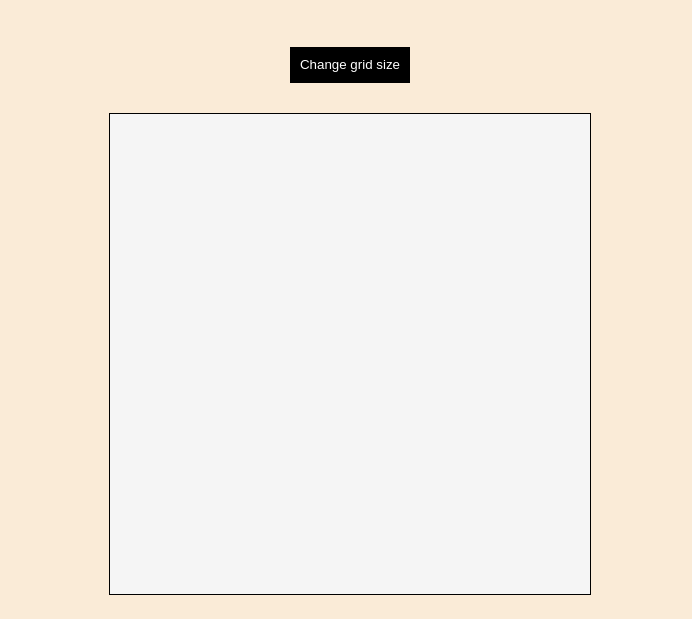
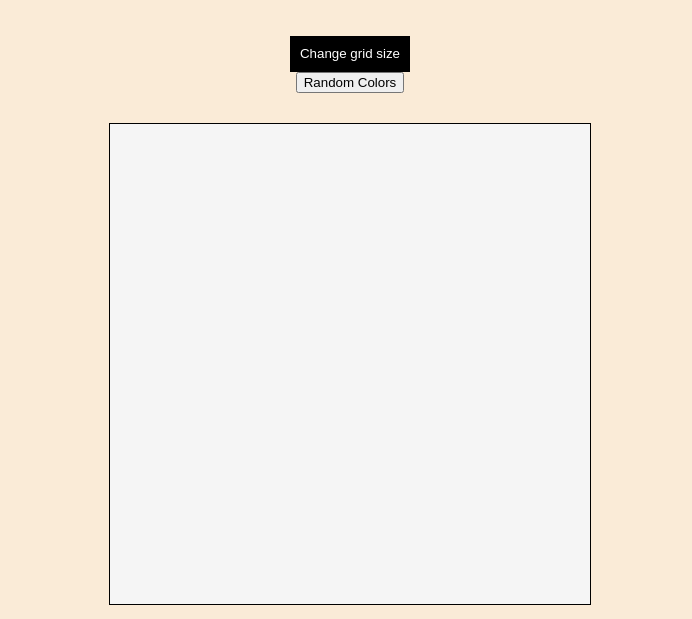
Before and after one commit to vcalomino4/etch-a-sketch, a plain HTML site: page index.html in a window 1280 px wide. Shown: the part 197-816 px from the top of the page, without its empty margins (290-982 px from the left). Drawn offline with Linux system fonts and the light colour scheme.

Commit message:
random colors button

```diff
--- a/index.html
+++ b/index.html
@@ -10,6 +10,7 @@
   <body>
     <h1>Etch-a-Sketch!</h1>
     <button id="grid-size">Change grid size</button>
+    <button id="random-colors">Random Colors</button>
     <div class="container"></div>
     <script src="./index.js"></script>
   </body>
```
